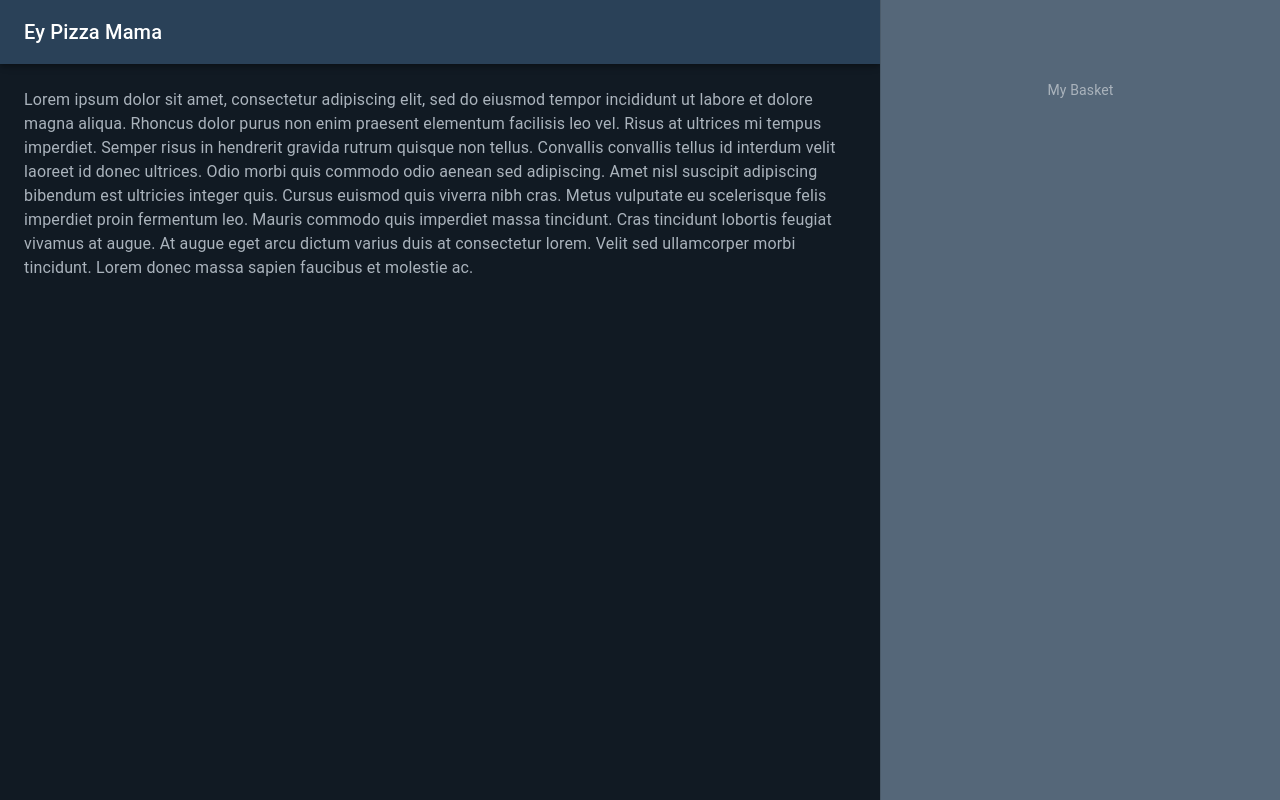
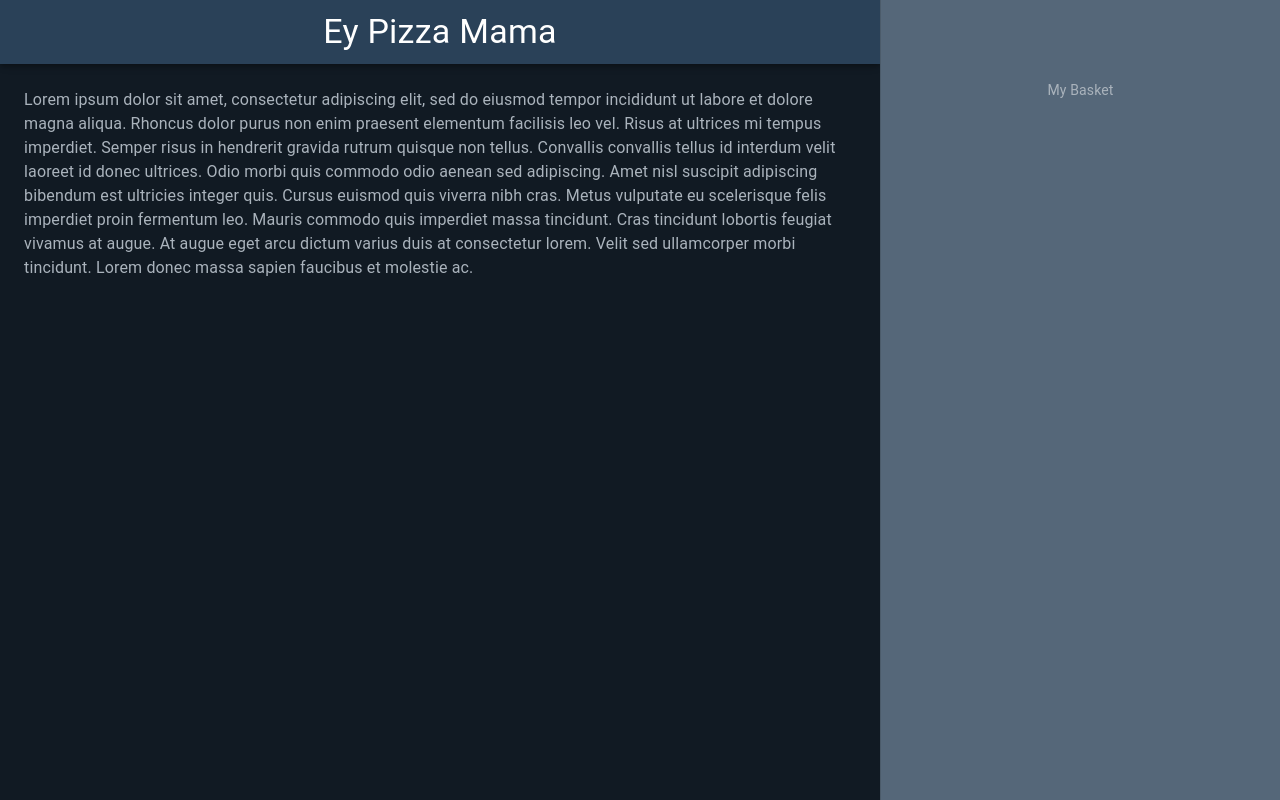
Before and after one commit to TheAncientOwl/pizza-website, a React (Create React App) app: page / in a window 1280 px wide. Built offline with nearby package versions, Linux system fonts and the light colour scheme.

Commit message:
Added NavBarTitle.

```diff
--- a/src/components/Layout.jsx
+++ b/src/components/Layout.jsx
@@ -6,6 +6,7 @@ import MenuIcon from '@material-ui/icons/Menu';
 import BasketContainer from './layout-containers/BasketContainer';
 import NavBarContainer from './layout-containers/NavBarContainer';
 import ProductsContainer from './layout-containers/ProductsContainer';
+import NavBarTitle from './nav-bar/NavBarTitle';
 
 const BASKET_WIDTH = 400;
 
@@ -31,9 +32,7 @@ export default function Layout() {
   return (
     <div className={classes.root}>
       <NavBarContainer basketWidth={BASKET_WIDTH}>
-        <Typography variant='h6' noWrap>
-          Ey Pizza Mama
-        </Typography>
+        <NavBarTitle />
 
         <IconButton
           color='inherit'
--- /dev/null
+++ b/src/components/nav-bar/NavBarTitle.jsx
@@ -0,0 +1,18 @@
+import { makeStyles, Typography } from '@material-ui/core';
+
+const useStyles = makeStyles({
+  title: {
+    width: '100%',
+    textAlign: 'center',
+  },
+});
+
+export default function NavBarTitle() {
+  const classes = useStyles();
+
+  return (
+    <Typography variant='h4' className={classes.title}>
+      Ey Pizza Mama
+    </Typography>
+  );
+}
```
